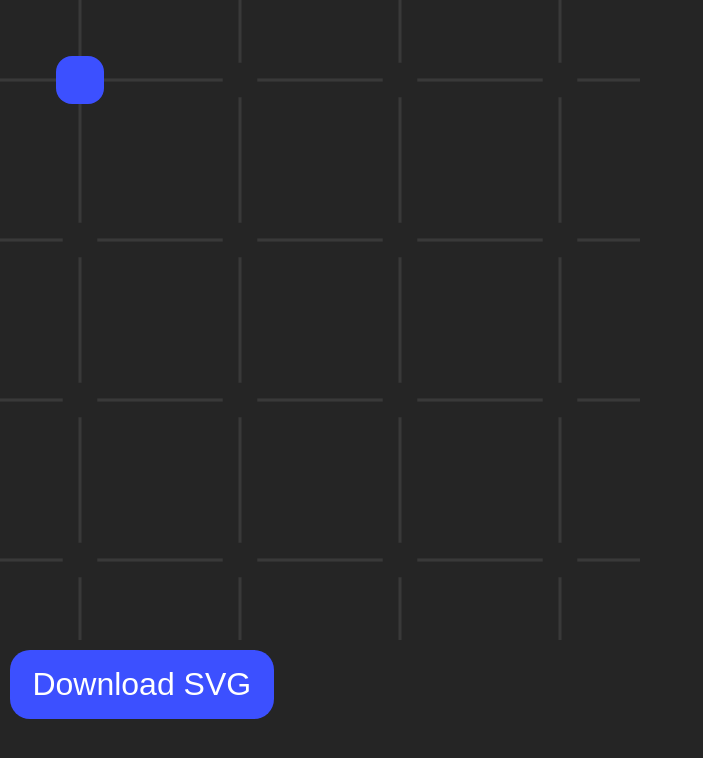
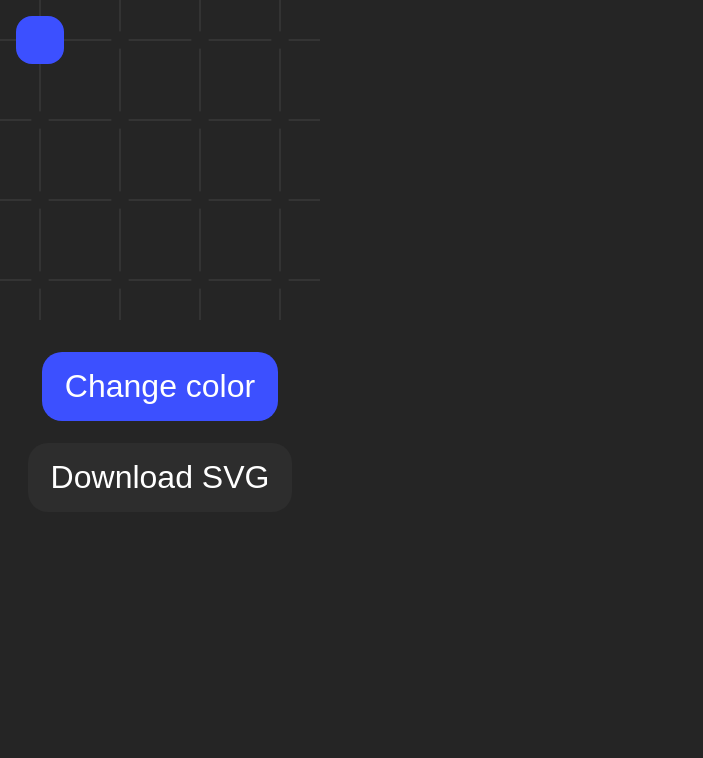
Before and after one commit to SimonBarak/personal, a Jekyll site: the page connect-dots.html, which Jekyll copies as it is, in a window 1280 px wide. Shown: the top 758 px of the page, without its empty margins (0-703 px from the left). Built offline with Jekyll 4.4.1, drawn with Linux system fonts in a browser that asks for light colours.

Commit message:
update connect dots

```diff
--- a/connect-dots.html
+++ b/connect-dots.html
@@ -6,34 +6,50 @@
     <title>Connect Dots</title>
   </head>
   <style>
+    :root {
+      --basic-color: rgb(60, 80, 255);
+      --cta-color: rgb(45, 45, 45);
+      --grid-cols: 1;
+      --grid-rows: 1;
+    }
+
     body {
       background-color: rgb(37, 37, 37);
       font-family: sans-serif;
       margin: 0;
     }
 
-    .controls {
-      margin: 10px;
+    .box {
+      display: inline-block;
     }
 
-    .download {
+    .controls {
+      margin: 1.5rem;
+      margin-top: 2rem;
+    }
+
+    .center {
+      text-align: center;
+    }
+
+    .cta {
       border-radius: 20px;
       padding: 0.5em 0.7em;
+      margin-bottom: 0.7em;
       font-size: 2em;
-      background-color: rgb(60, 80, 255);
+      background-color: var(--cta-color);
       color: white;
       cursor: pointer;
       text-decoration: none;
       display: inline-block;
     }
 
+    .color-picker {
+      background-color: var(--basic-color);
+    }
+
     .download:hover {
       background-color: rgb(60, 255, 89);
-    }
-
-    :root {
-      --grid-cols: 1;
-      --grid-rows: 1;
     }
 
     #svg {
@@ -41,12 +57,13 @@
       display: block;
       z-index: 100;
       pointer-events: none;
+      color: var(--basic-color);
     }
 
     #container {
       cursor: pointer;
-      width: 640px;
-      height: 640px;
+      width: 320px;
+      height: 320px;
       display: grid;
       grid-gap: 0;
       grid-template-rows: repeat(var(--grid-rows), 1fr);
@@ -63,6 +80,10 @@
       background-size: cover;
     }
 
+    .hidden {
+      display: none;
+    }
+
     .ball {
       height: 3rem;
       width: 3rem;
@@ -72,25 +93,39 @@
 
     .grid-cell:hover .ball {
       transition: all 0.3s;
-      background-color: rgb(60, 80, 255);
+      background-color: var(--basic-color);
     }
 
     .active {
-      background-color: rgb(60, 80, 255);
+      background-color: var(--basic-color);
     }
   </style>
   <body>
     <div class="box">
       <svg
         id="svg"
-        width="640"
-        height="640"
+        width="320"
+        height="320"
         xmlns="http://www.w3.org/2000/svg"
+        class="canvas"
       ></svg>
       <div id="container"></div>
 
       <div class="controls">
-        <a id="link" class="download" download>Download SVG</a>
+        <div class="center">
+          <input
+            type="color"
+            id="basic-color"
+            name="basic-color"
+            value="rgb(60, 80, 255)"
+            class="hidden"
+            onchange="handleColorPickerChange"
+          />
+          <label for="basic-color" class="cta color-picker">Change color</label>
+        </div>
+        <div class="center">
+          <a id="link" class="cta" download>Download SVG</a>
+        </div>
       </div>
     </div>
 
@@ -99,16 +134,13 @@
     </svg> -->
   </body>
   <script>
-    let color = "rgba(60, 80, 255, 1)";
-    //const bgColor = "rgb(38, 56, 255)";
-
-    const grid = 160;
+    const grid = 80;
     const gridOffset = grid / 2;
-    const shapeSize = grid - 15;
+    const shapeSize = grid - 10;
     const shapeRound = shapeSize / 2;
 
     //const mistake = 1; // 1.08
-    const conectedObjectShape = 1.21; // 1.08
+    const conectedObjectShape = 1.28; // 1.08
 
     let startCoordinates = null;
 
@@ -121,6 +153,38 @@
     function pythagorean(sideA, sideB) {
       return Math.sqrt(Math.pow(sideA, 2) + Math.pow(sideB, 2));
     }
+
+    const handleColorPickerChange = (input) => {
+      console.log(input);
+    };
+
+    /////////////////////
+    // COLOR PICKER
+    ////////////////////
+
+    const handleThemeUpdate = (cssVars) => {
+      const root = document.querySelector(":root");
+      const keys = Object.keys(cssVars);
+      keys.forEach((key) => {
+        root.style.setProperty(key, cssVars[key]);
+      });
+    };
+
+    const initialiteInput = (input) => {
+      input.addEventListener("input", watchColorPicker, false);
+      //input.addEventListener("change", watchColorPicker, false);
+
+      function watchColorPicker(event) {
+        const { value } = event.target;
+        console.log(value);
+        const root = document.querySelector(":root");
+        console.log(value);
+        root.style.setProperty("--basic-color", value);
+      }
+    };
+
+    const ColorPickerElement = document.getElementById("basic-color");
+    initialiteInput(ColorPickerElement);
 
     const prepareSVG = (elementID) => {
       //get svg element.
@@ -167,7 +231,7 @@
     const initConnectShape = (params) => {
       StartDefs.innerHTML = `<marker id="startDefs" orient="auto" markerWidth="3" markerHeight="3" refX="-0.50" refY="0.5">
         <!-- triangle pointing right (+x) -->
-        <path d="M0,0 V1 A 0.85 0.85, 0, 0, 1 ${conectedObjectShape}  1 V0 A 0.85 0.85, 0, 0, 1 0 0 Z" fill="${color}"></path>
+        <path d="M0,0 V1 A 0.85 0.85, 0, 0, 1 ${conectedObjectShape}  1 V0 A 0.85 0.85, 0, 0, 1 0 0 Z" fill="currentColor"></path>
         </marker>`;
     };
 
@@ -188,7 +252,7 @@
           startCoordinates[0] === newCoordinates[0] ||
           startCoordinates[1] === newCoordinates[1];
 
-        const lineColor = straight ? color : "";
+        const lineColor = straight ? "currentColor" : "";
         const lineShape = straight ? "" : "url(#startDefs)";
         const lineWight = straight
           ? shapeSize
@@ -228,7 +292,7 @@
         "path"
       );
       newPath.setAttribute("d", d);
-      newPath.setAttribute("fill", color);
+      newPath.setAttribute("fill", "currentColor");
       containerSVG.append(newPath);
     };
 
```
